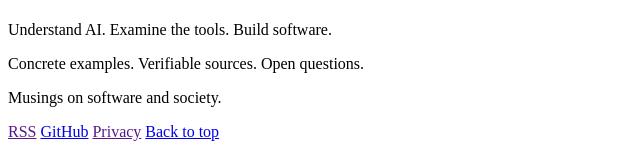
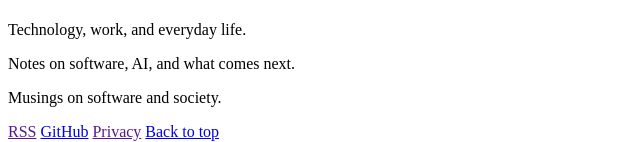
Before and after one commit to telip007/me, a Python web app: template blog/templates/home.html in a window 1280 px wide. Shown: the part 4077-4219 px from the top of the page, without its empty margins (0-640 px from the left). Run offline with Jinja, Linux system fonts and the light colour scheme; the template is opened without the code that fills it, so the values that code supplies are empty.

Commit message:
Update homepage editorial note to broader blog themes

```diff
--- a/blog/templates/home.html
+++ b/blog/templates/home.html
@@ -21,6 +21,6 @@
   {% endif %}
   {% include '_posts.html' %}
 </section>
-<section class="editorial-note" aria-label="What this blog covers"><p>Understand AI. Examine the tools. Build software.</p><span>Concrete examples. Verifiable sources. Open questions.</span></section>
+<section class="editorial-note" aria-label="What this blog covers"><p>Technology, work, and everyday life.</p><span>Notes on software, AI, and what comes next.</span></section>
 </div>
 {% endblock %}
```
